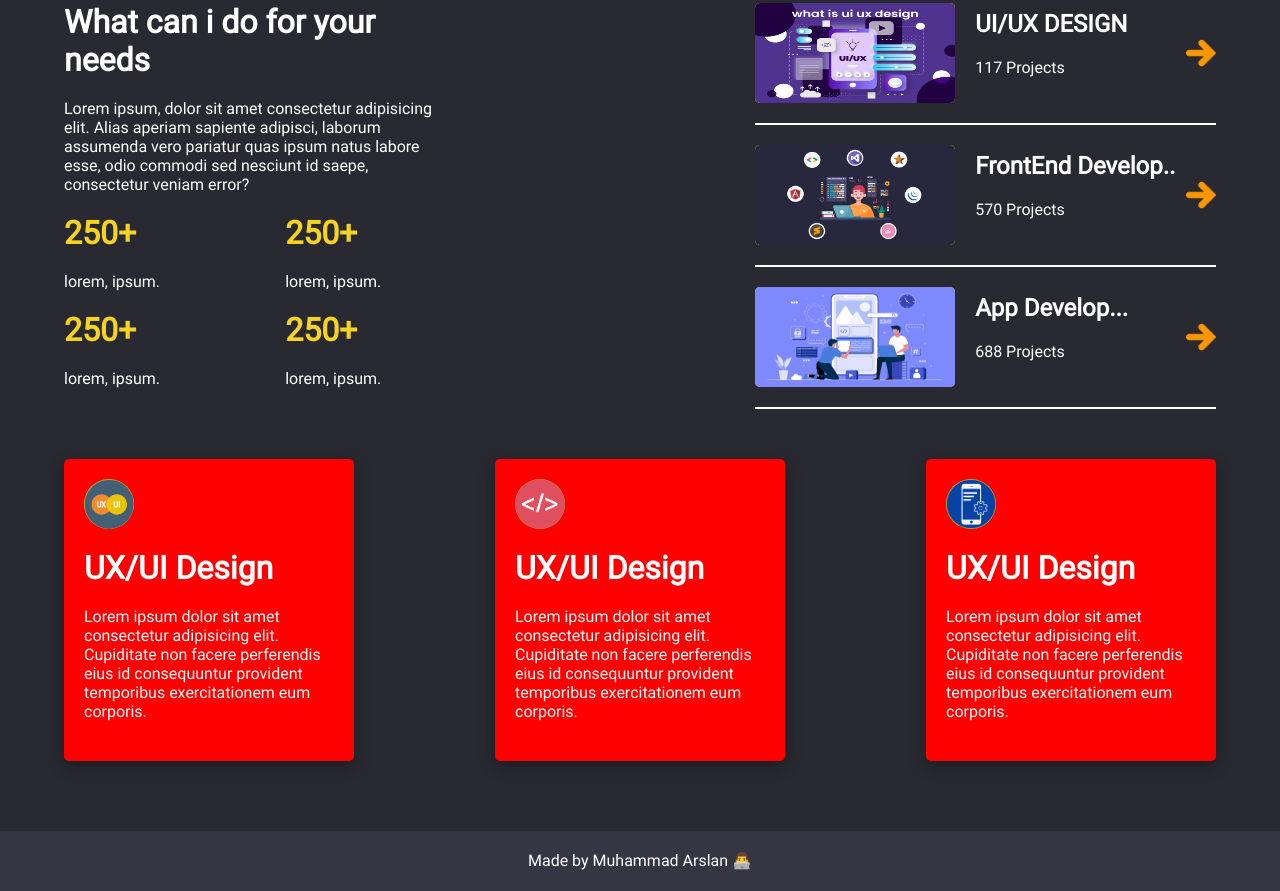
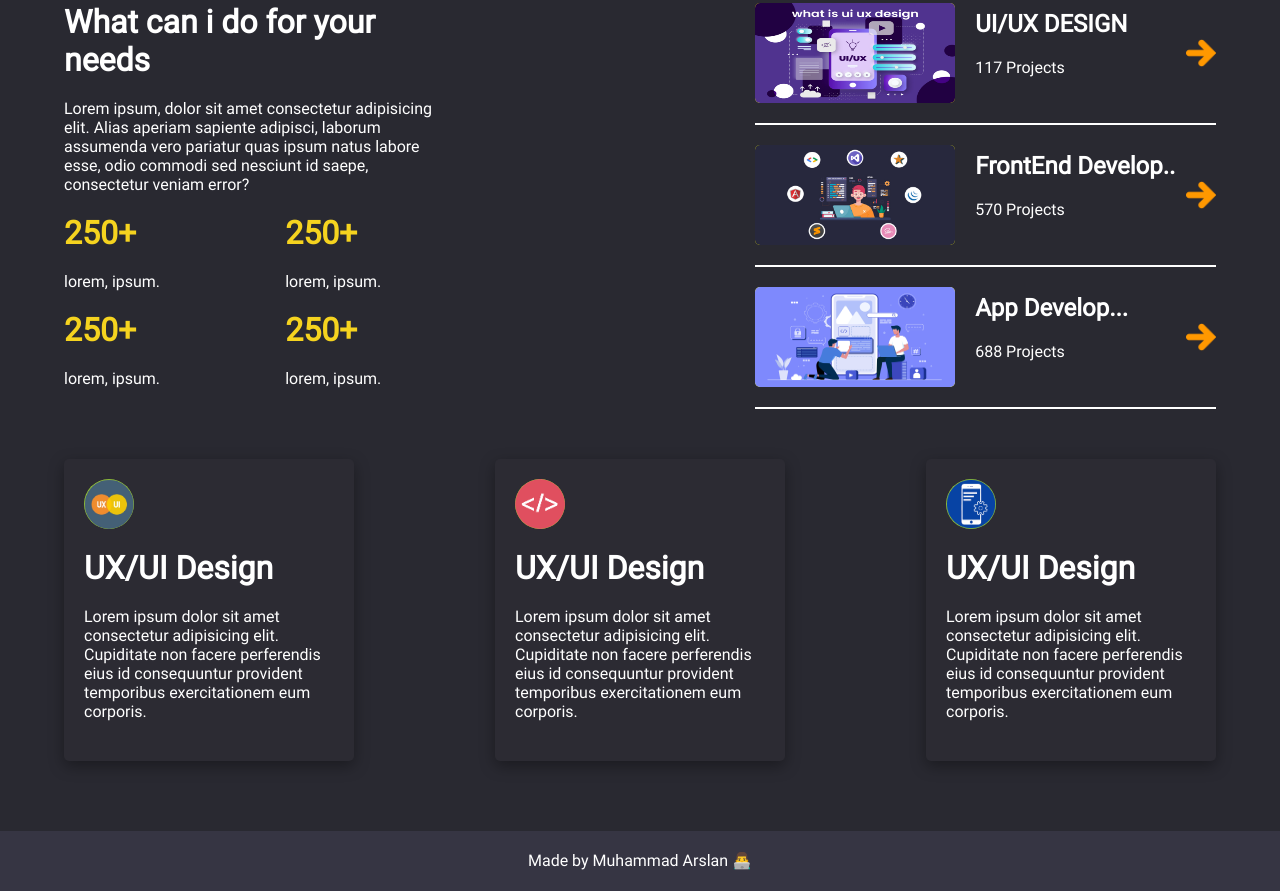
Before and after one commit to assoarslan/portfolio, a plain HTML site: page index.html in a window 1280 px wide. Shown: the part 561-1452 px from the top of the page. Drawn offline with Linux system fonts and the light colour scheme.

Commit message:
second
second

```diff
--- a/styles.css
+++ b/styles.css
@@ -287,7 +287,7 @@ margin-bottom: 20px;
 .cart{
     width: 250px;
     padding: 20px;
-    background-color: red;
+    background-color: #2C2B33;
     border-radius: 5px;
     box-shadow: rgba(0, 0, 0, 0.35) 0px 5px 15px;
 }
```
Also changed, not shown: 3 other files.
